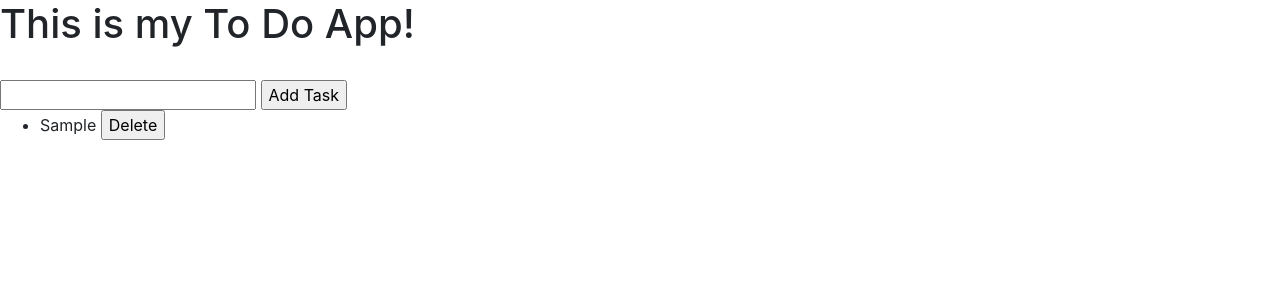
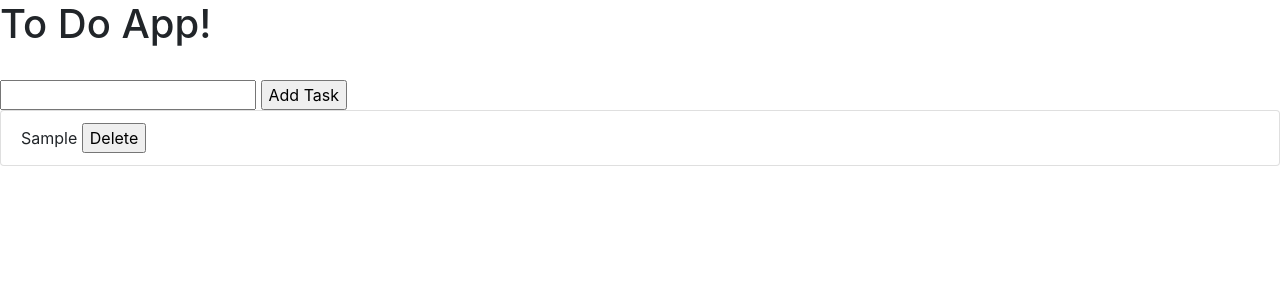
Before and after one commit to saiherng/todo-app, a Django app: page / in a window 1280 px wide. Shown: the top 300 px of the page. Run offline with Django 3.2, Linux system fonts and the light colour scheme; tables that the repository leaves empty hold one stand-in row (values such as "Sample post"); some libraries are stand-ins or nearby versions.

Commit message:
Added bootstrap list

```diff
--- a/todoapp/tasks/templates/tasks/task_list.html
+++ b/todoapp/tasks/templates/tasks/task_list.html
@@ -13,7 +13,7 @@
   </head>
   <body>
 
-    <h1>This is my To Do App! </h1>
+    <h1>To Do App!</h1>
     <br>
     <form method="POST" action="/" >
       {% csrf_token %}
@@ -21,20 +21,18 @@
       <input type="submit" value="Add Task">
     </form>
 
-
-    <ul>
+    <div class="list-group">
         {% for task in tasks %}
-        <li>{{ task.task }}
+    <a class="list-group-item"> {{ task.task }}
       <form action="/deleteTask/{{task.id}}/"
               method="post"
               style="display: inline;">
         {% csrf_token %}
         <input type="submit" value="Delete">
       </form>
-
-        </li>
+    </a>
     {% endfor %}
-    </ul>
+    </div>
 
 
     <!-- Optional JavaScript -->
```
Also changed, not shown: todoapp/db.sqlite3. Lines whose indentation alone changed are shown as unchanged.
